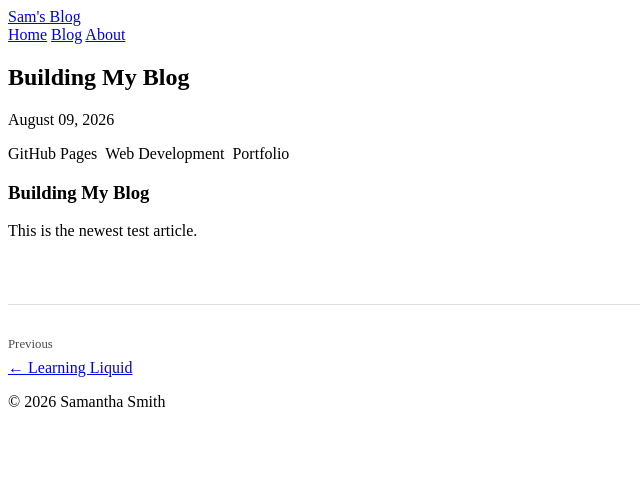
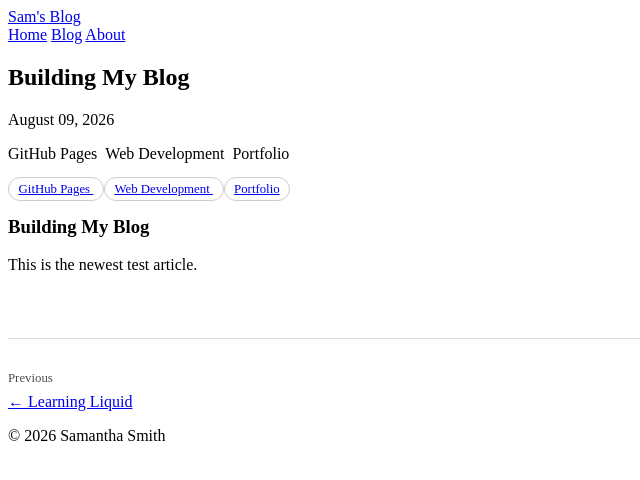
Before and after one commit to MerpKnight/Blog-Site, a Jekyll site: the page built from _posts/2026-02-07-third-post.md, in a window 1280 px wide. Shown: the top 480 px of the page, without its empty margins (0-640 px from the left). Built offline with Jekyll 4.4.1, drawn with Linux system fonts in a browser that asks for light colours; comment, search, counter and statistics services are not loaded.

Commit message:
comments and cleaning up the file systems.

```diff
--- a/_config.yml
+++ b/_config.yml
@@ -15,3 +15,6 @@ defaults:
       type: posts
     values:
       layout: post
+
+#site information such as title, description, and author can be changed here
+#as well as links and site setup. For more information, see https://jekyllrb.com/docs/configuration/
--- a/_layouts/post.html
+++ b/_layouts/post.html
@@ -24,7 +24,7 @@ layout: default
 
     </header>
 
-    {% for tag in post.tags %}
+    {% for tag in page.tags %}
 
     <a href="{{ '/tags/' | relative_url }}#{{ tag | slugify }}"
         class="post-tag">
--- a/index.html
+++ b/index.html
@@ -12,7 +12,7 @@ title: Home
     </p>
 
     <a href="{{ '/blog/' | relative_url }}">
-        View Blog
+        Latest Blog Posts
     </a>
 
     <section class="featured-posts">
```
Also changed, not shown: CHANGELOG.md (deleted), 7 other files.
